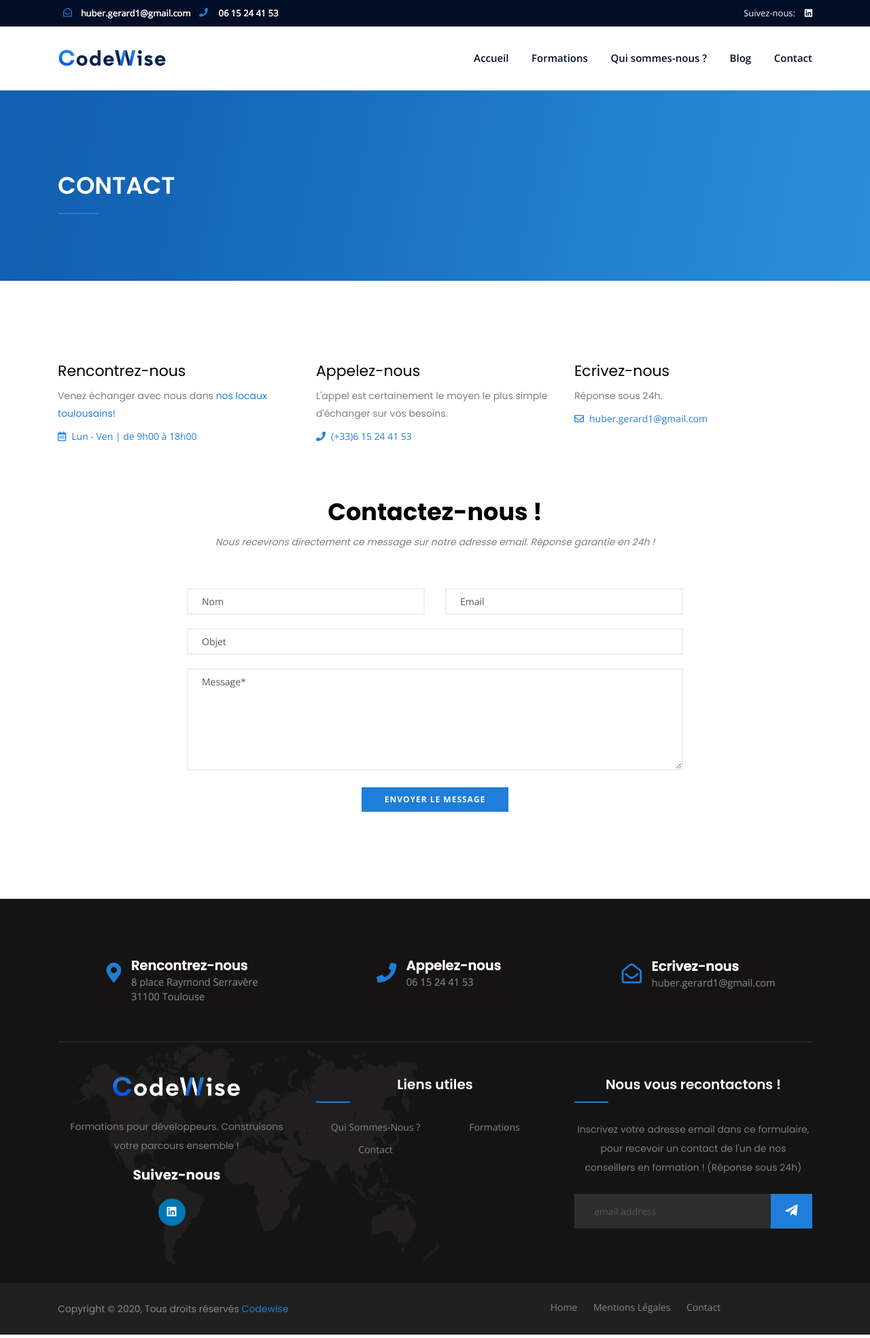
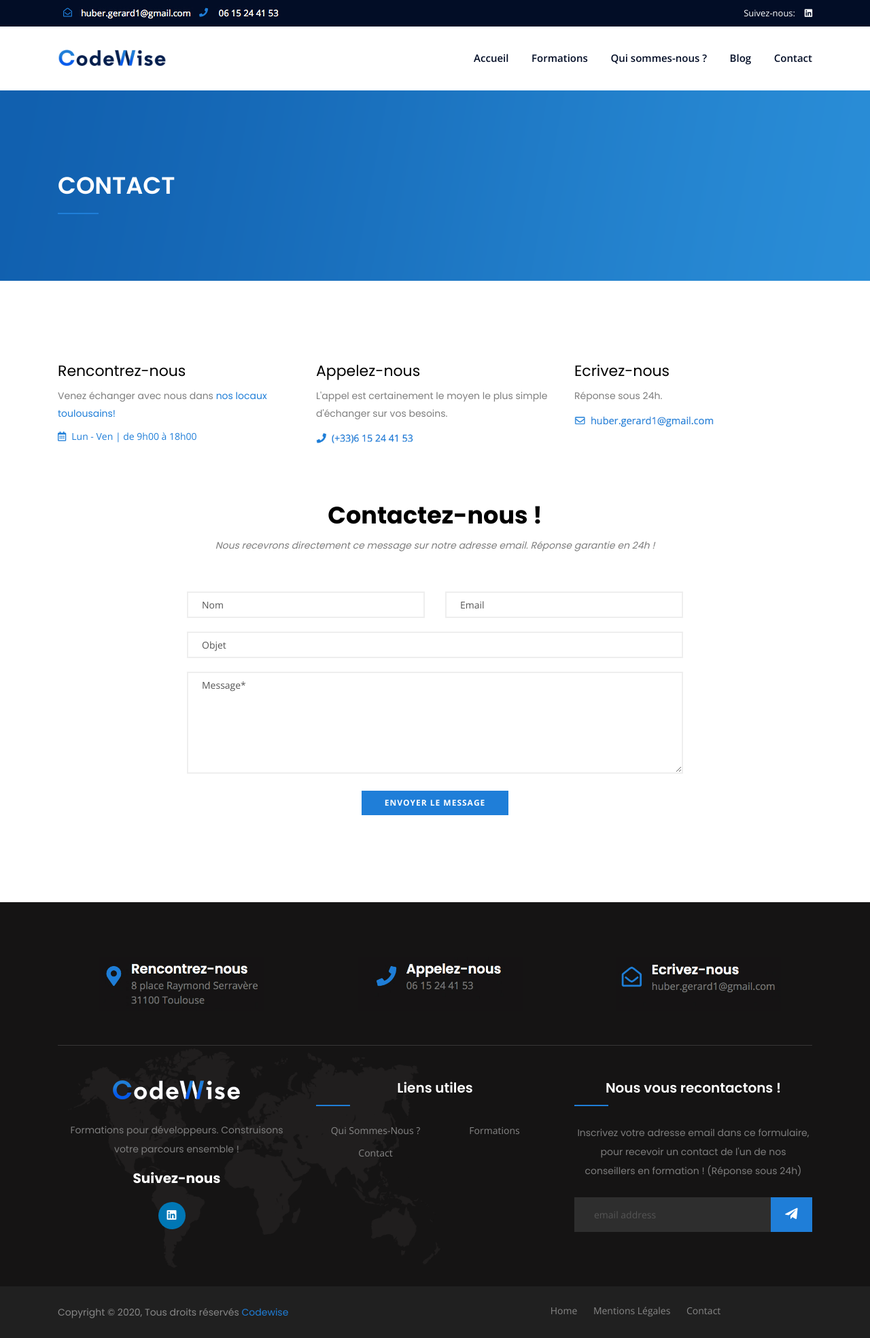
Before and after one commit to hubergerard/hubergerard.github.io, a Jekyll site: the page built from pages/contact.html, in a window 1280 px wide. Shown: the whole page at 68% size. Built offline with Jekyll 4.4.1, drawn with Linux system fonts in a browser that asks for light colours.

Commit message:
remplacement textes contact en image + alt

```diff
--- a/_includes/footer.html
+++ b/_includes/footer.html
@@ -5,7 +5,7 @@
                 <div class="col-xl-4 col-md-4 mb-30">
                     <div class="single-cta">
                         <div class="cta-text">
-                            <span><img src="/assets/img/bandeaux/rencontrez-nous.jpg" class="mh-80-px"></span>
+                            <span><img src="/assets/img/bandeaux/rencontrez-nous.jpg" alt="adresse codewise" class="mh-80-px"></span>
                         </div>
                     </div>
                 </div>
--- a/assets/css/style.css
+++ b/assets/css/style.css
@@ -2087,3 +2087,7 @@
 .mh-80-px {
 	max-height: 80px;
 }
+
+.mh-26-px {
+	max-height: 26px;
+}
--- a/pages/contact.html
+++ b/pages/contact.html
@@ -18,14 +18,14 @@
                 <div class="contact-person">
                     <h4>Appelez-nous</h4>
                     <p>L'appel est certainement le moyen le plus simple d'échanger sur vos besoins.</p>
-                    <div class="blue-as-a-link"><i class="fas fa-phone pr-2"></i>(+33)6 15 24 41 53</div>
+                    <span><img src="/assets/img/bandeaux/contact-tel.jpg" alt="contact-telephone-codewise" class="mh-26-px"></span>
                 </div>
             </div>
             <div class="col-xl-4 col-md-4 text-center text-md-left mb-30">
                 <div class="contact-person">
                     <h4>Ecrivez-nous</h4>
                     <p>Réponse sous 24h.</p>
-                    <a href="mailto:huber.gerard1@gmail.com?subject='Demande d\'informations'"><i class="far fa-envelope pr-2"></i>huber.gerard1@gmail.com</a>
+                    <a href="mailto:huber.gerard1@gmail.com?subject='Demande d\'informations'"><span><img src="/assets/img/bandeaux/contact-mail.jpg" alt="contact-mail-codewise" class="mh-26-px"></span></a>
                 </div>
             </div>
         </div>
```
Also changed, not shown: assets/img/bandeaux/contact-mail.jpg, assets/img/bandeaux/contact-tel.jpg.
